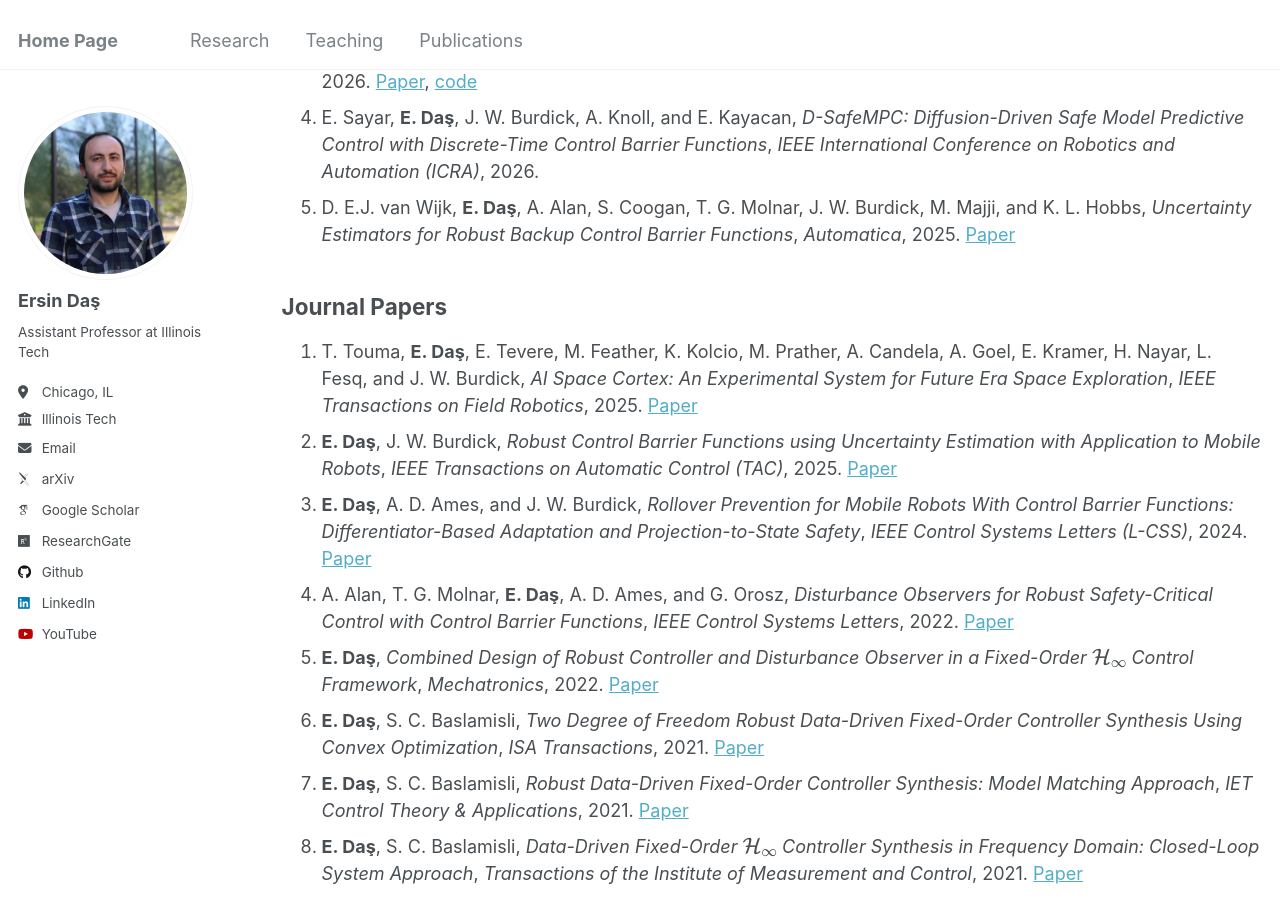
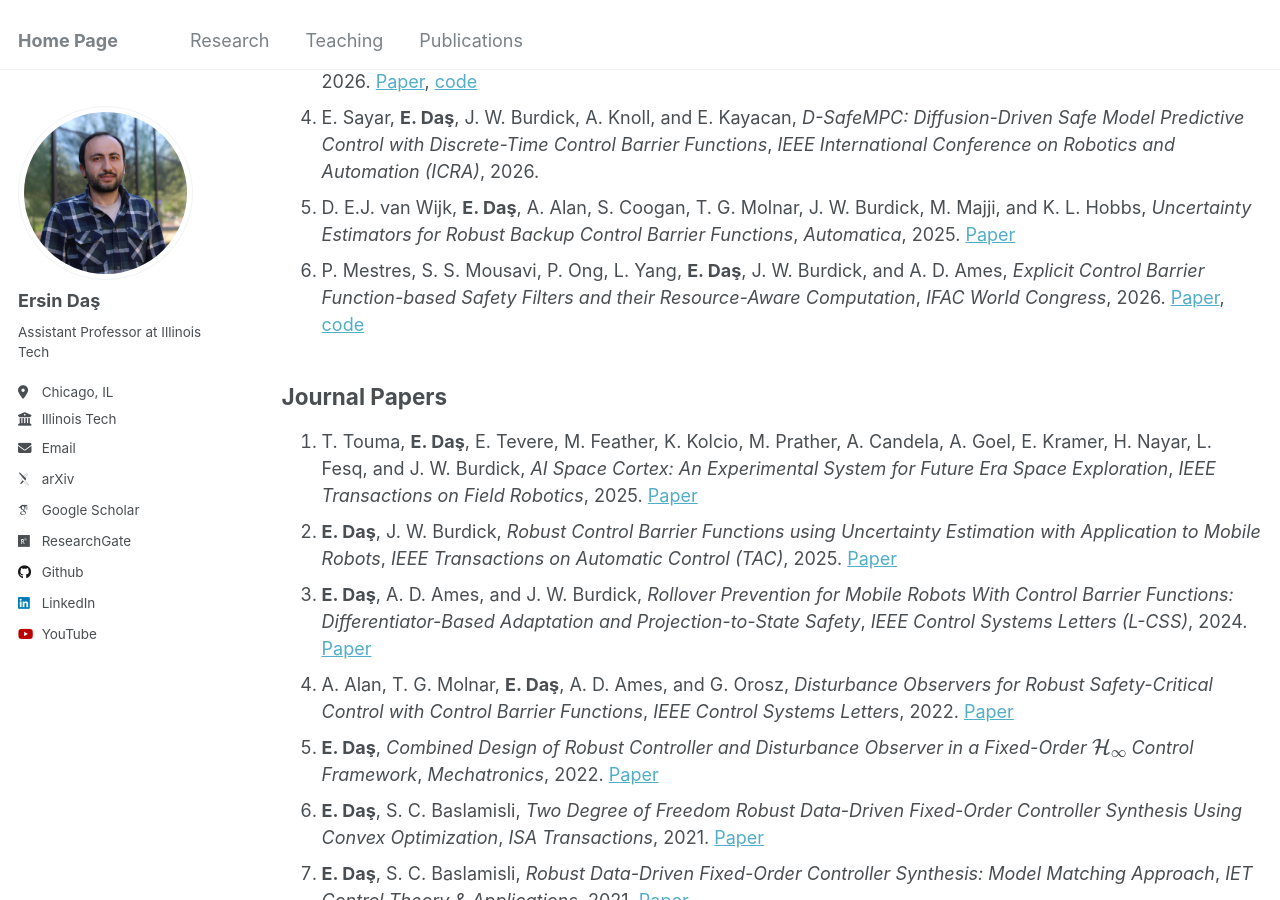
Before and after one commit to ersindas/ersindas.github.io, a Jekyll site: the page built from _pages/publications.md, in a window 1280 px wide and 900 px high, scrolled down 462 px. Built offline with Jekyll 4.4.1, drawn with Linux system fonts in a browser that asks for light colours; some web fonts are replaced.

Commit message:
Update publications.md
IFAC

```diff
--- a/_pages/publications.md
+++ b/_pages/publications.md
@@ -13,6 +13,7 @@ author_profile: true
 3. D. E.J. van Wijk, **E. Daş**, T. G. Molnar, A. D. Ames, and J. W. Burdick, *Safety-Critical Control with Bounded Inputs: A Closed-Form Solution for Backup Control Barrier Functions*, *American Control Conference (ACC)*, 2026. [Paper](https://arxiv.org/pdf/2510.05436), [code](https://github.com/davidvwijk/OI-CBF)
 4. E. Sayar, **E. Daş**, J. W. Burdick, A. Knoll, and E. Kayacan, *D-SafeMPC: Diffusion-Driven Safe Model Predictive Control with Discrete-Time Control Barrier Functions*, *IEEE International Conference on Robotics and Automation (ICRA)*, 2026.
 5. D. E.J. van Wijk, **E. Daş**, A. Alan, S. Coogan, T. G. Molnar, J. W. Burdick, M. Majji, and K. L. Hobbs, *Uncertainty Estimators for Robust Backup Control Barrier Functions*, *Automatica*, 2025. [Paper](https://arxiv.org/pdf/2503.15734)
+6. P. Mestres, S. S. Mousavi, P. Ong, L. Yang, **E. Daş**, J. W. Burdick, and A. D. Ames, *Explicit Control Barrier Function-based Safety Filters and their Resource-Aware Computation*, *IFAC World Congress*, 2026. [Paper](https://arxiv.org/pdf/2512.10118), [code](https://github.com/ersindas/Quadrotor_CBF)
 
 ## Journal Papers
 1. T. Touma, **E. Daş**, E. Tevere, M. Feather, K. Kolcio, M. Prather, A. Candela, A. Goel, E. Kramer, H. Nayar, L. Fesq, and J. W. Burdick, *AI Space Cortex: An Experimental System for
```
